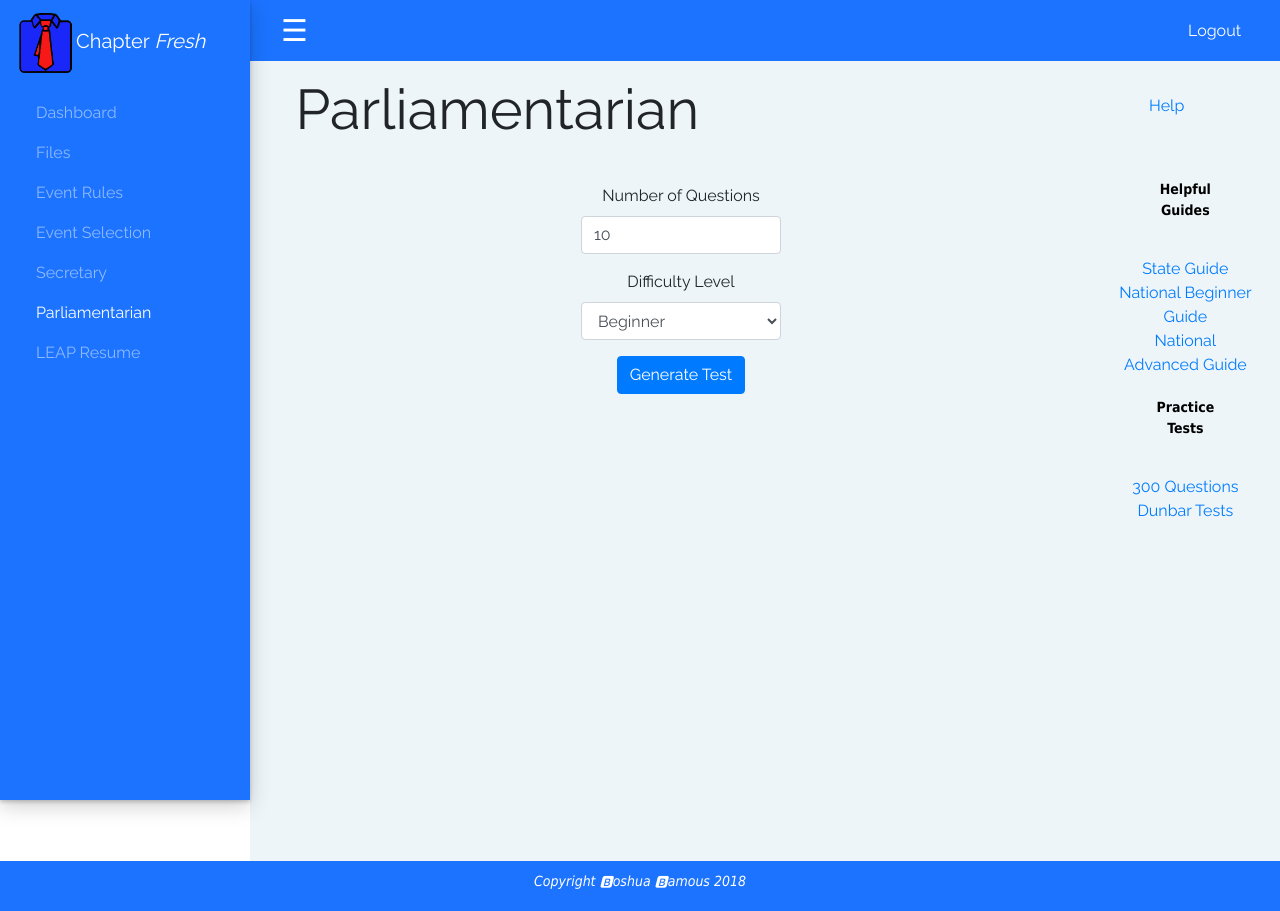
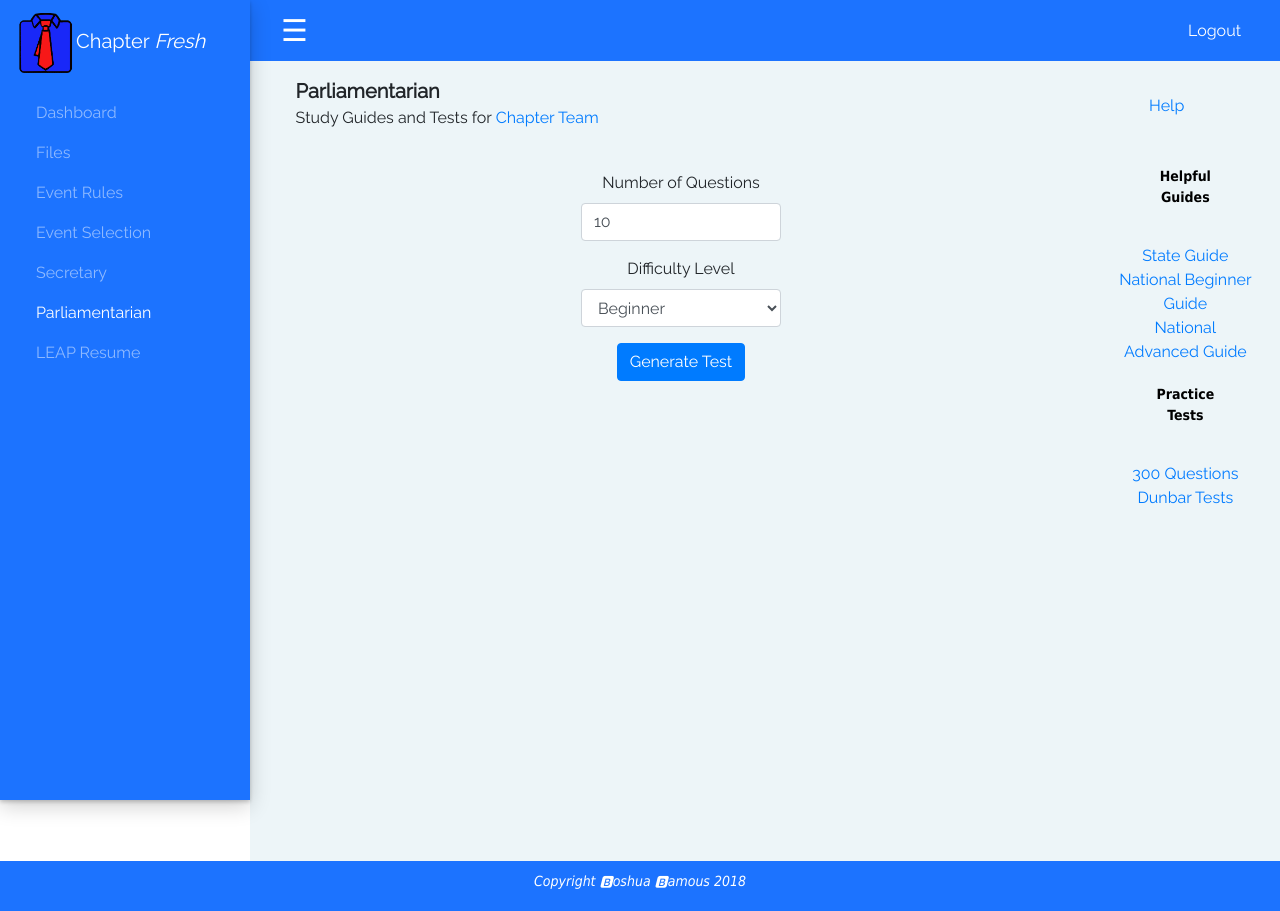
Before and after one commit to JFamo/chaptersweet, a PHP site: page /chaptersweet/pages/parli.php in a window 1280 px wide. Run offline with PHP 8.4, Linux system fonts and the light colour scheme; the template is opened without the code that fills it, so the values that code supplies are empty; the visitor is signed in with stand-in values (Sample User, id 1); some libraries are stand-ins or nearby versions.

Commit message:
New page headers

```diff
--- a/pages/danger.php
+++ b/pages/danger.php
@@ -519,8 +519,11 @@ if(isset($_POST['eventPerm'])){
 		<div id="pageBody">
 			<div class="row">
 				<div class="col-10">
-					<p class="display-4" style="padding-left:20px;">
+					<p class="pageHeader" style="padding-left:20px;">
 						Adviser Settings
+					</p>
+					<p class="" style="padding-left:20px;">
+						Data and Permission <span class="text-primary">Management</span>
 					</p>
 				</div>
 				<div class="col-2">
--- a/pages/eventSelection.php
+++ b/pages/eventSelection.php
@@ -280,8 +280,11 @@ if(isset($_POST['slot'])){
 		<div id="pageBody">
 			<div class="row">
 				<div class="col-10">
-					<p class="display-4" style="padding-left:20px;">
+					<p class="pageHeader" style="padding-left:20px;">
 						Event Selection
+					</p>
+					<p class="" style="padding-left:20px;">
+						Real-Time <span class="text-primary">Event Signup</span>
 					</p>
 				</div>
 				<div class="col-2">
--- a/pages/files.php
+++ b/pages/files.php
@@ -177,8 +177,11 @@ if(isset($_POST['uploadFile']) && $_FILES['userfile']['size'] > 0){
 		<div id="pageBody">
 			<div class="row">
 				<div class="col-10">
-					<p class="display-4" style="padding-left:20px;">
+					<p class="pageHeader" style="padding-left:20px;">
 						Files
+					</p>
+					<p class="" style="padding-left:20px;">
+						Important TSA <span class="text-primary">Resources</span>
 					</p>
 				</div>
 				<div class="col-2">
--- a/pages/leap.php
+++ b/pages/leap.php
@@ -170,8 +170,11 @@ if(isset($_POST['leapevent'])){
 		<div id="pageBody">
 			<div class="row">
 				<div class="col-10">
-					<p class="display-4" style="padding-left:20px;">
+					<p class="pageHeader" style="padding-left:20px;">
 						LEAP Resume
+					</p>
+					<p class="" style="padding-left:20px;">
+						Automatic Generation of <span class="text-primary">LEAP Resumes</span>
 					</p>
 				</div>
 				<div class="col-2">
--- a/pages/parli.php
+++ b/pages/parli.php
@@ -148,8 +148,11 @@ if(isset($_POST['scoreValue'])){
 		<div id="pageBody">
 			<div class="row">
 				<div class="col-10">
-					<p class="display-4" style="padding-left:20px;">
+					<p class="pageHeader" style="padding-left:20px;">
 						Parliamentarian
+					</p>
+					<p class="" style="padding-left:20px;">
+						Study Guides and Tests for <span class="text-primary">Chapter Team</span>
 					</p>
 				</div>
 				<div class="col-2">
--- a/pages/reporter.php
+++ b/pages/reporter.php
@@ -215,8 +215,11 @@ $articleBody
 		<div id="pageBody">
 			<div class="row">
 				<div class="col-10">
-					<p class="display-4" style="padding-left:20px;">
+					<p class="pageHeader" style="padding-left:20px;">
 						Announcements
+					</p>
+					<p class="" style="padding-left:20px;">
+						Important Messages from the <span class="text-primary">Reporter</span>
 					</p>
 				</div>
 				<div class="col-2">
--- a/pages/rules.php
+++ b/pages/rules.php
@@ -178,8 +178,11 @@ if(isset($_POST['uploadRules']) && $_FILES['userfile']['size'] > 0){
 		<div id="pageBody">
 			<div class="row">
 				<div class="col-10">
-					<p class="display-4" style="padding-left:20px;">
+					<p class="pageHeader" style="padding-left:20px;">
 						Event Rules
+					</p>
+					<p class="" style="padding-left:20px;">
+						Competitive Event <span class="text-primary">Regulations</span>
 					</p>
 				</div>
 				<div class="col-2">
--- a/pages/secretary.php
+++ b/pages/secretary.php
@@ -177,8 +177,11 @@ if(isset($_POST['uploadMinutes']) && $_FILES['userfile']['size'] > 0){
 		<div id="pageBody">
 			<div class="row">
 				<div class="col-10">
-					<p class="display-4" style="padding-left:20px;">
+					<p class="pageHeader" style="padding-left:20px;">
 						Minutes
+					</p>
+					<p class="" style="padding-left:20px;">
+						Meeting Records from the <span class="text-primary">Secretary</span>
 					</p>
 				</div>
 				<div class="col-2">
--- a/pages/treasurer.php
+++ b/pages/treasurer.php
@@ -286,8 +286,11 @@ if(isset($_POST['amount'])){
 		<div id="pageBody">
 			<div class="row">
 				<div class="col-10">
-					<p class="display-4" style="padding-left:20px;">
+					<p class="pageHeader" style="padding-left:20px;">
 						Finances
+					</p>
+					<p class="" style="padding-left:20px;">
+						Financial Information for the <span class="text-primary">Treasurer</span>
 					</p>
 				</div>
 				<div class="col-2">
--- a/pages/users.php
+++ b/pages/users.php
@@ -573,8 +573,11 @@ if(isset($_POST['deleteObligation'])){
 		<div id="pageBody">
 			<div class="row">
 				<div class="col-10">
-					<p class="display-4" style="padding-left:20px;">
+					<p class="pageHeader" style="padding-left:20px;">
 						My Chapter
+					</p>
+					<p class="" style="padding-left:20px;">
+						An Overview of <span class="text-primary">Users</span>
 					</p>
 				</div>
 				<div class="col-2">
```
